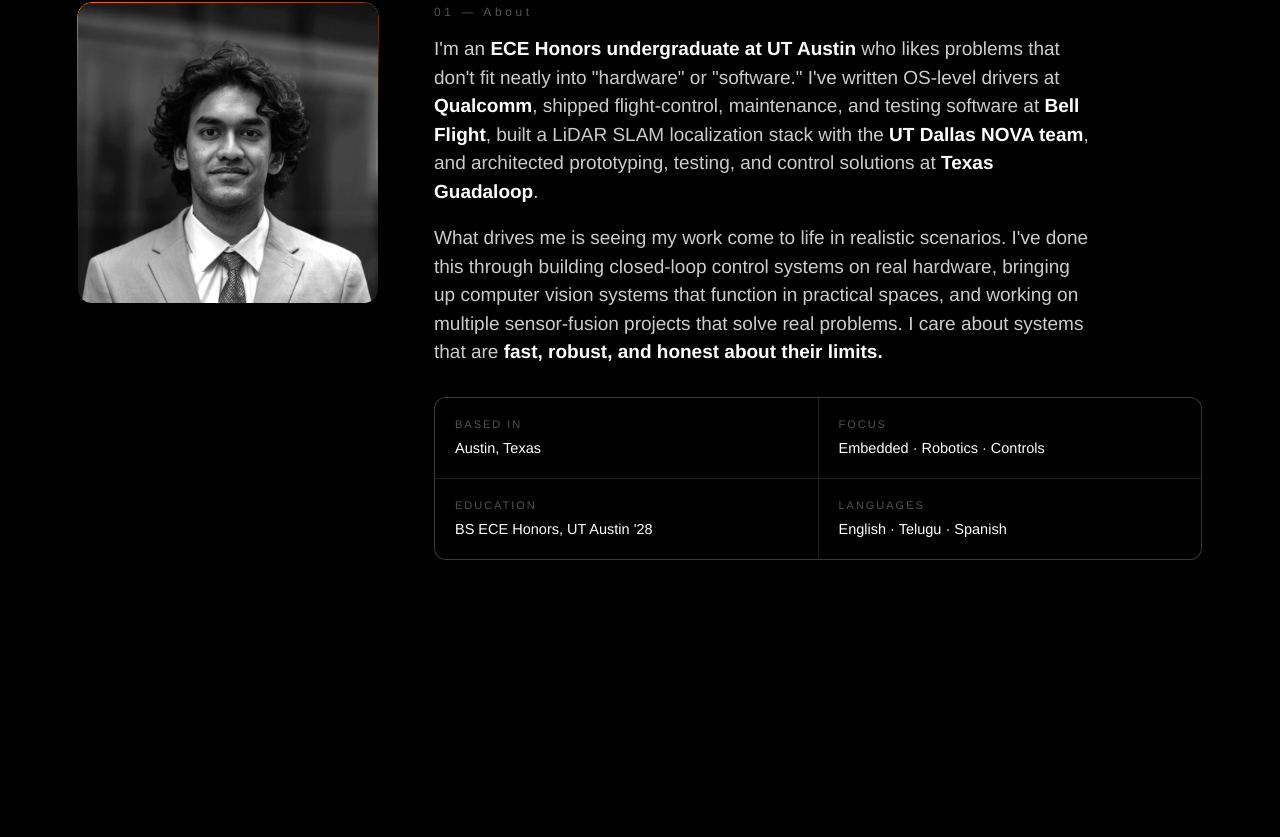
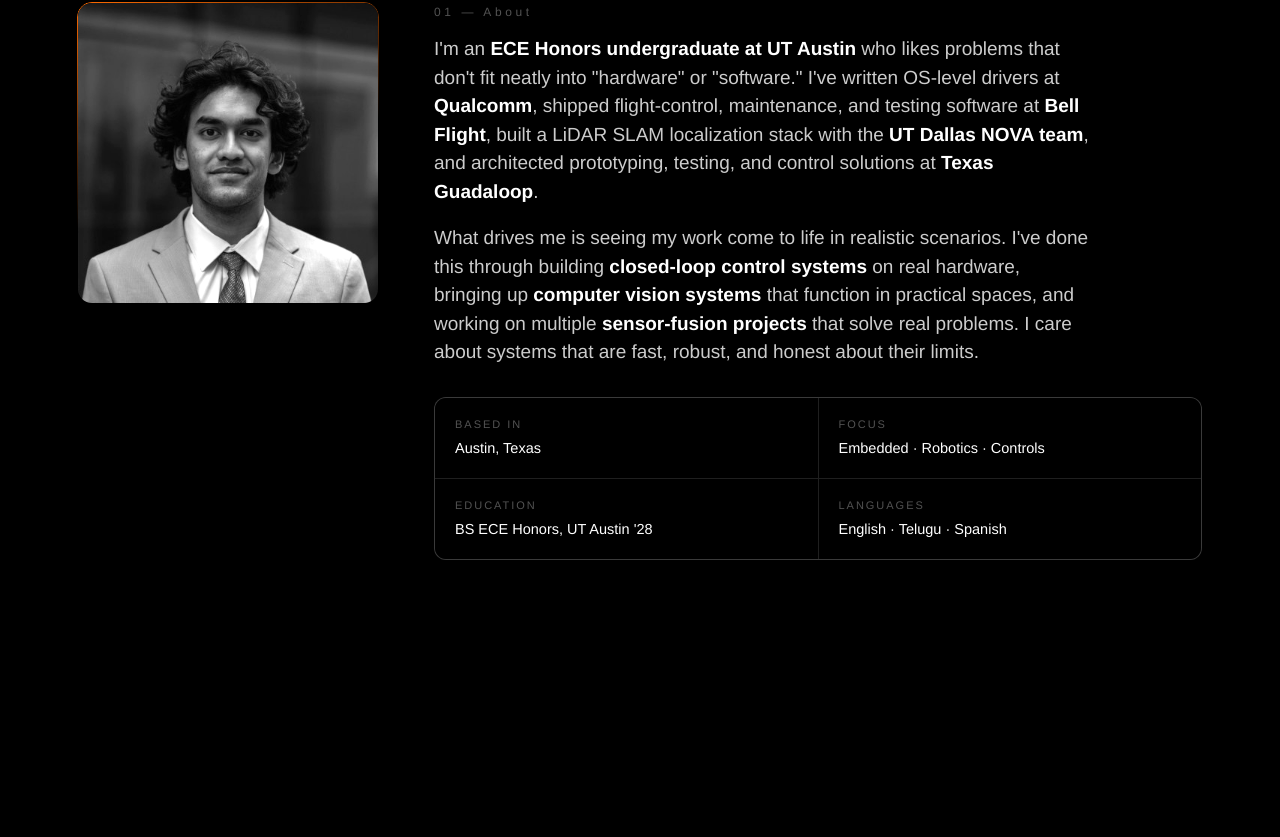
Before and after one commit to pulipakaa24/personal_site, a plain HTML site: page index.html in a window 1280 px wide. Shown: the part 1015-1852 px from the top of the page. Drawn offline with Linux system fonts and the light colour scheme.

Commit message:
minor wording edits

```diff
--- a/index.html
+++ b/index.html
@@ -423,9 +423,9 @@
           that don't fit neatly into "hardware" or "software." I've written OS-level drivers at <b>Qualcomm</b>, shipped flight-control, maintenance, and testing software at
           <b>Bell Flight</b>, built a LiDAR SLAM
           localization stack with the <b>UT Dallas NOVA team</b>, and architected prototyping, testing, and control solutions at <b>Texas Guadaloop</b>.</p>
-        <p>What drives me is seeing my work come to life in realistic scenarios. I've done this through building closed-loop control systems on real hardware,
-          bringing up computer vision systems that function in practical spaces, and working on multiple sensor-fusion projects that solve real problems. I care about systems
-          that are <b>fast, robust, and honest about their limits.</b></p>
+        <p>What drives me is seeing my work come to life in realistic scenarios. I've done this through building <b>closed-loop control systems</b> on real hardware,
+          bringing up <b>computer vision systems</b> that function in practical spaces, and working on multiple <b>sensor-fusion projects</b> that solve real problems. I care about systems
+          that are fast, robust, and honest about their limits.</p>
         <dl class="facts">
           <div><dt>Based in</dt><dd>Austin, Texas</dd></div>
           <div><dt>Focus</dt><dd>Embedded · Robotics · Controls</dd></div>
@@ -601,8 +601,8 @@
         <div class="when">Jan 2026 — Present · Austin, TX</div>
         <h4>Computer Vision Researcher · <span class="org">UT Austin AMRL</span></h4>
         <p>Built ROS2 system using the Spinnaker SDK to pull frames over limited bandwidth from
-          FLIR Blackfly S GigEVision cameras, fuse skeletons from multiple views, and output
-          global pose estimates for people and robots. Now working toward a markerless multi-camera
+          FLIR Blackfly S GigEVision cameras, correlate keypoints from multiple views, and output
+          global pose estimates for people and obstacles in a space. Now working toward a markerless multi-camera
           calibration pipeline using humans as calibration targets.</p>
       </div>
       <div class="tl now reveal">
```
